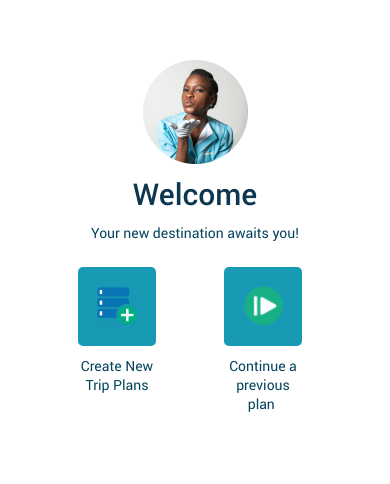
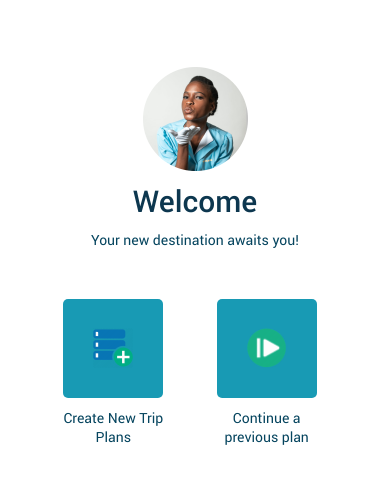
Before and after one commit to TidbitsJS/Pario, a React Native app: screen /Welcome in a window 390 px wide. Shown: the part 166-650 px from the top of the page. Built offline with nearby package versions, Linux system fonts and the light colour scheme.

Commit message:
service card modification & navigation

```diff
--- a/src/components/ServiceCard.js
+++ b/src/components/ServiceCard.js
@@ -3,22 +3,30 @@ import { View, Text, Image, TouchableOpacity } from "react-native";
 
 import { COLORS, FONTS } from "../constants";
 
-const ServiceCard = ({ icon, name }) => {
+const ServiceCard = ({
+  icon,
+  name,
+  boxWidth,
+  boxHeight,
+  restStyles,
+  handlePress,
+}) => {
   return (
     <TouchableOpacity
       style={{
         flex: 1,
-        minWidth: 78,
-        maxWidth: 78,
+        minWidth: boxWidth,
+        maxWidth: boxWidth,
         alignItems: "center",
         marginRight: 10,
-        marginBottom: 40,
+        ...restStyles,
       }}
+      onPress={handlePress}
     >
       <View
         style={{
           width: "100%",
-          height: 79,
+          height: boxHeight,
           borderRadius: 5,
           backgroundColor: COLORS.primary,
           justifyContent: "center",
--- a/src/screens/Home.js
+++ b/src/screens/Home.js
@@ -8,6 +8,7 @@ import {
   StatusBar,
   ScrollView,
 } from "react-native";
+
 import { ServiceCard } from "../components";
 import { COLORS, FONTS, icons, images, services } from "../constants";
 
@@ -75,6 +76,12 @@ const Home = () => {
                 key={`service-${index}`}
                 icon={service.icon}
                 name={service.name}
+                boxWidth={78}
+                boxHeight={79}
+                restStyles={{
+                  marginBottom: 40,
+                }}
+                handlePress={() => {}}
               />
             ))}
           </View>
--- a/src/screens/Welcome.js
+++ b/src/screens/Welcome.js
@@ -15,7 +15,7 @@ import { COLORS, FONTS, icons, images } from "../constants";
 
 const { height } = Dimensions.get("window");
 
-const Welcome = () => {
+const Welcome = ({ navigation }) => {
   const [windowHeight, setWindowHeight] = useState(height);
 
   useEffect(() => {
@@ -66,16 +66,25 @@ const Welcome = () => {
 
           <View
             style={{
-              marginTop: 25,
+              marginTop: 50,
               width: "100%",
               flexDirection: "row",
               justifyContent: "space-evenly",
             }}
           >
-            <ServiceCard icon={icons.newPlan} name="Create New Trip Plans" />
+            <ServiceCard
+              icon={icons.newPlan}
+              name="Create New Trip Plans"
+              boxWidth={100}
+              boxHeight={99}
+              handlePress={() => navigation.navigate("Home")}
+            />
             <ServiceCard
               icon={icons.previousPlan}
-              name="Continue a previous plan "
+              name="Continue a previous plan"
+              boxWidth={100}
+              boxHeight={99}
+              handlePress={() => navigation.navigate("Home")}
             />
           </View>
         </View>
```
